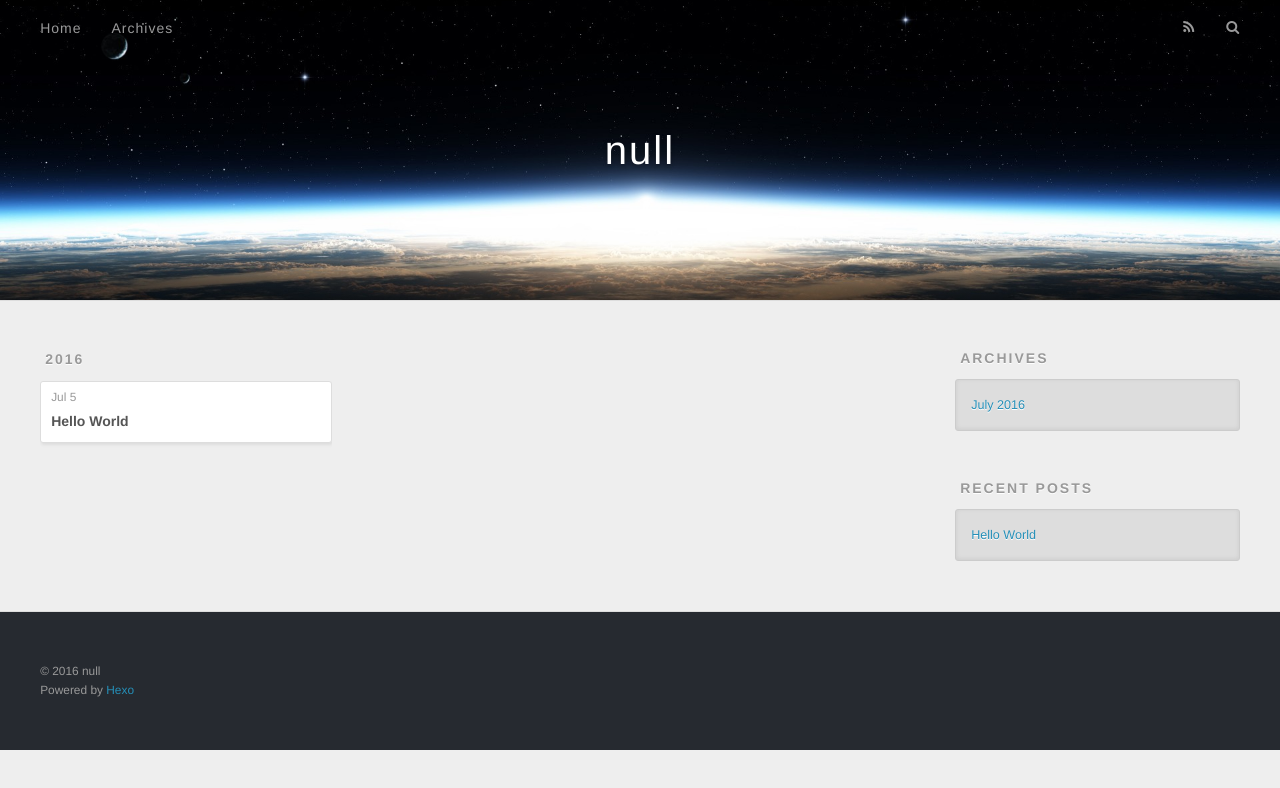
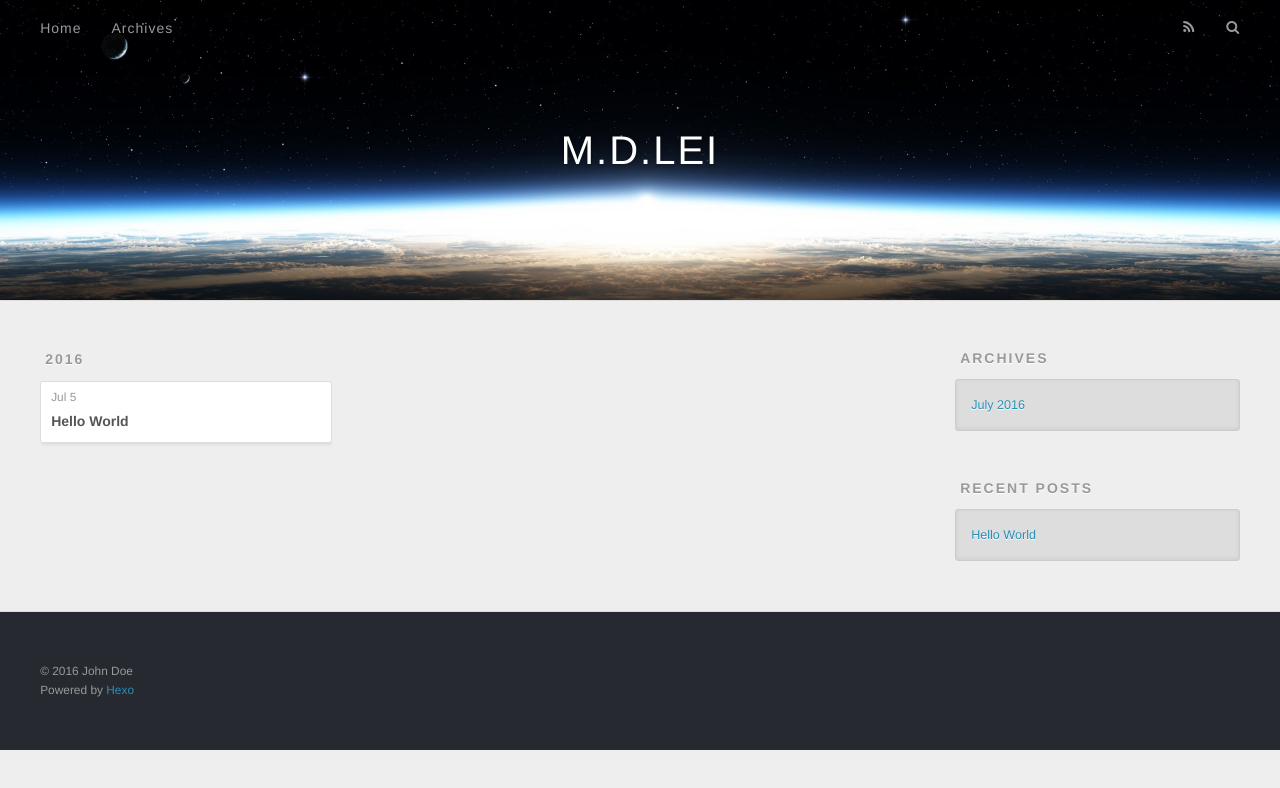
Before and after one commit to Demolei/demolei.github.io, a plain HTML site: page archives/2016/07/index.html in a window 1280 px wide. Drawn offline with nearby package versions, Linux system fonts and the light colour scheme.

Commit message:
Site updated: 2016-07-06 16:07:06

```diff
--- a/archives/2016/07/index.html
+++ b/archives/2016/07/index.html
@@ -3,16 +3,16 @@
 <head>
   <meta charset="utf-8">
 
-  <title>Archives: 2016/7 | null</title>
+  <title>Archives: 2016/7 | M.D.LEI</title>
   <meta name="viewport" content="width=device-width, initial-scale=1, maximum-scale=1">
   <meta property="og:type" content="website">
-<meta property="og:title">
+<meta property="og:title" content="M.D.LEI">
 <meta property="og:url" content="http://yoursite.com/archives/2016/07/index.html">
-<meta property="og:site_name">
+<meta property="og:site_name" content="M.D.LEI">
 <meta name="twitter:card" content="summary">
-<meta name="twitter:title">
+<meta name="twitter:title" content="M.D.LEI">
 
-    <link rel="alternate" href="/atom.xml" title="null" type="application/atom+xml">
+    <link rel="alternate" href="/atom.xml" title="M.D.LEI" type="application/atom+xml">
 
 
     <link rel="icon" href="/favicon.png">
@@ -33,7 +33,7 @@
   <div id="header-outer" class="outer">
     <div id="header-title" class="inner">
       <h1 id="logo-wrap">
-        <a href="/" id="logo">null</a>
+        <a href="/" id="logo">M.D.LEI</a>
       </h1>
 
     </div>
@@ -137,7 +137,7 @@
 
   <div class="outer">
     <div id="footer-info" class="inner">
-      &copy; 2016 null<br>
+      &copy; 2016 John Doe<br>
       Powered by <a href="http://hexo.io/" target="_blank">Hexo</a>
     </div>
   </div>
```
Also changed, not shown: 2016/07/05/hello-world/index.html (+6 -6 lines), archives/2016/index.html (+7 -7 lines), archives/index.html (+7 -7 lines), index.html (+8 -8 lines).
